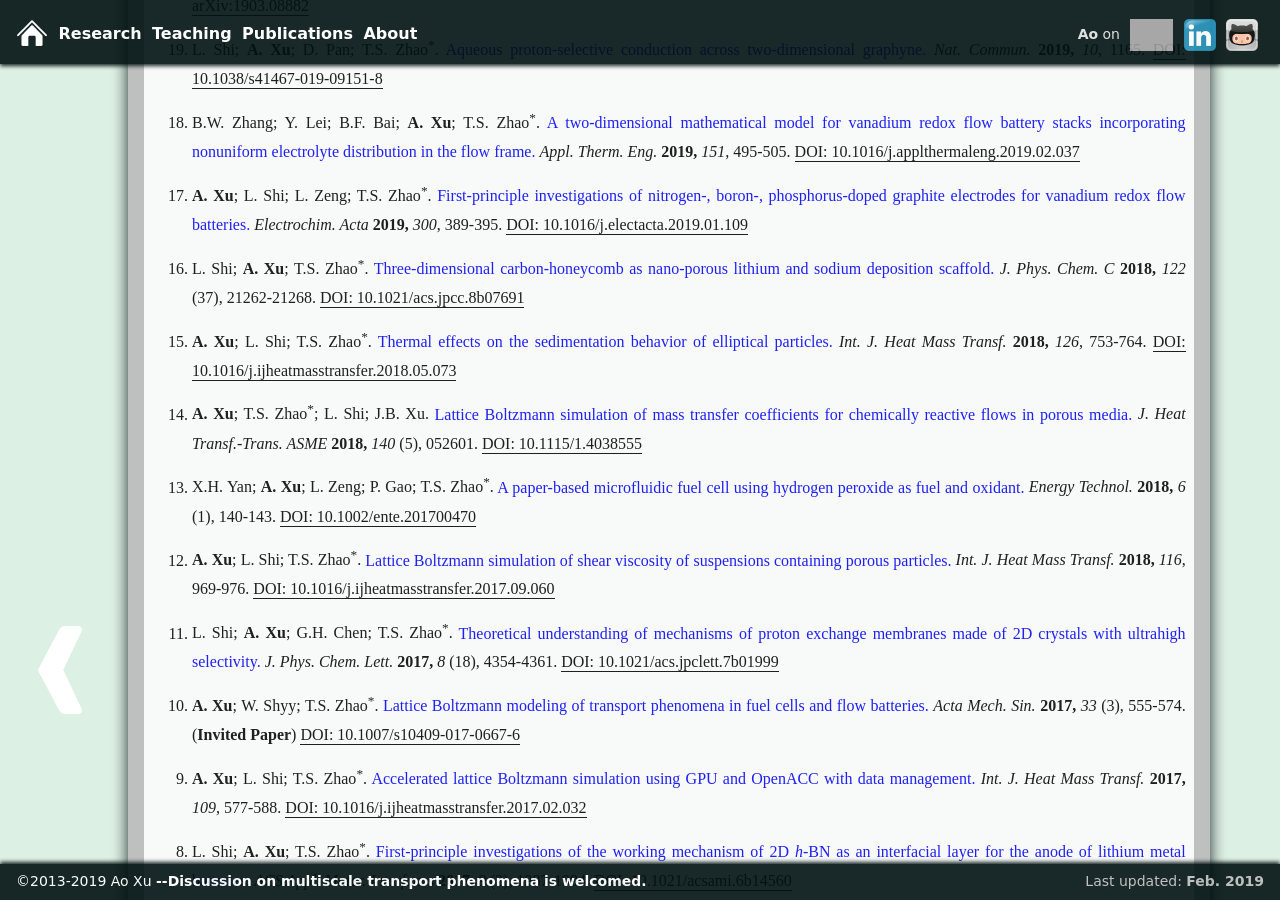
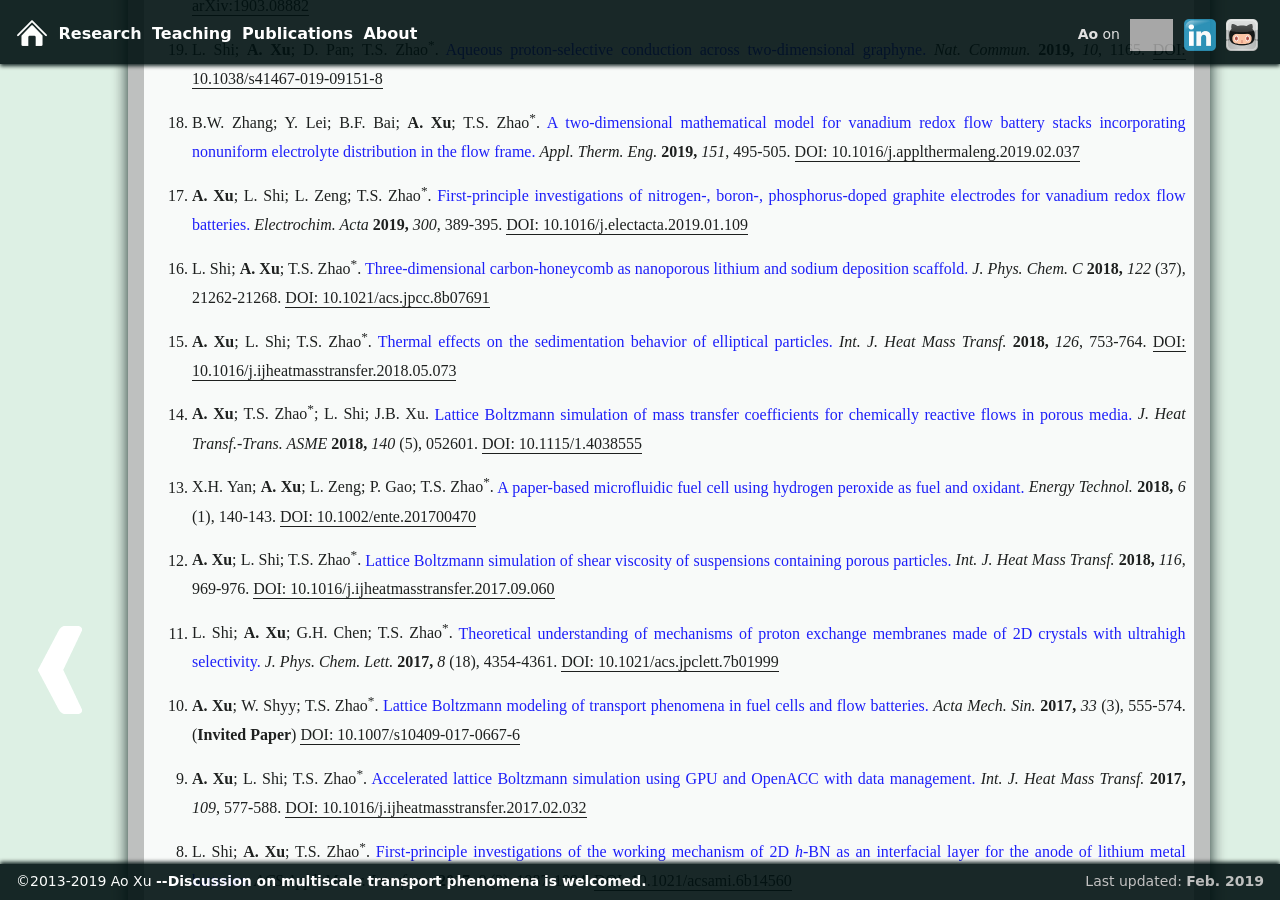
Before and after one commit to xuaoxiqi/xuaoxiqi.github.io, a Jekyll site: the page built from publications.html, in a window 1280 px wide and 900 px high, scrolled down 383 px. Built offline with Jekyll 4.4.1, drawn with Linux system fonts in a browser that asks for light colours; some web fonts are replaced; grey boxes are pictures that could not be loaded.

Commit message:
minor edit

```diff
--- a/publications.html
+++ b/publications.html
@@ -49,7 +49,7 @@ title: Publications
 
         <!--016-->
         <li class="liPublications"> L. Shi; <b>A. Xu</b>; T.S. Zhao<sup>*</sup>.
-        <a class="publications" href="./publications/016_JPCC2018.pdf">Three-dimensional carbon-honeycomb as nano-porous lithium and sodium deposition scaffold.</a>
+        <a class="publications" href="./publications/016_JPCC2018.pdf">Three-dimensional carbon-honeycomb as nanoporous lithium and sodium deposition scaffold.</a>
         <i>J. Phys. Chem. C</i> <b>2018,</b> <i>122</i> (37), 21262-21268.
         <a href="https://doi.org/10.1021/acs.jpcc.8b07691" target="_blank">DOI: 10.1021/acs.jpcc.8b07691</a>
         </li>
```
